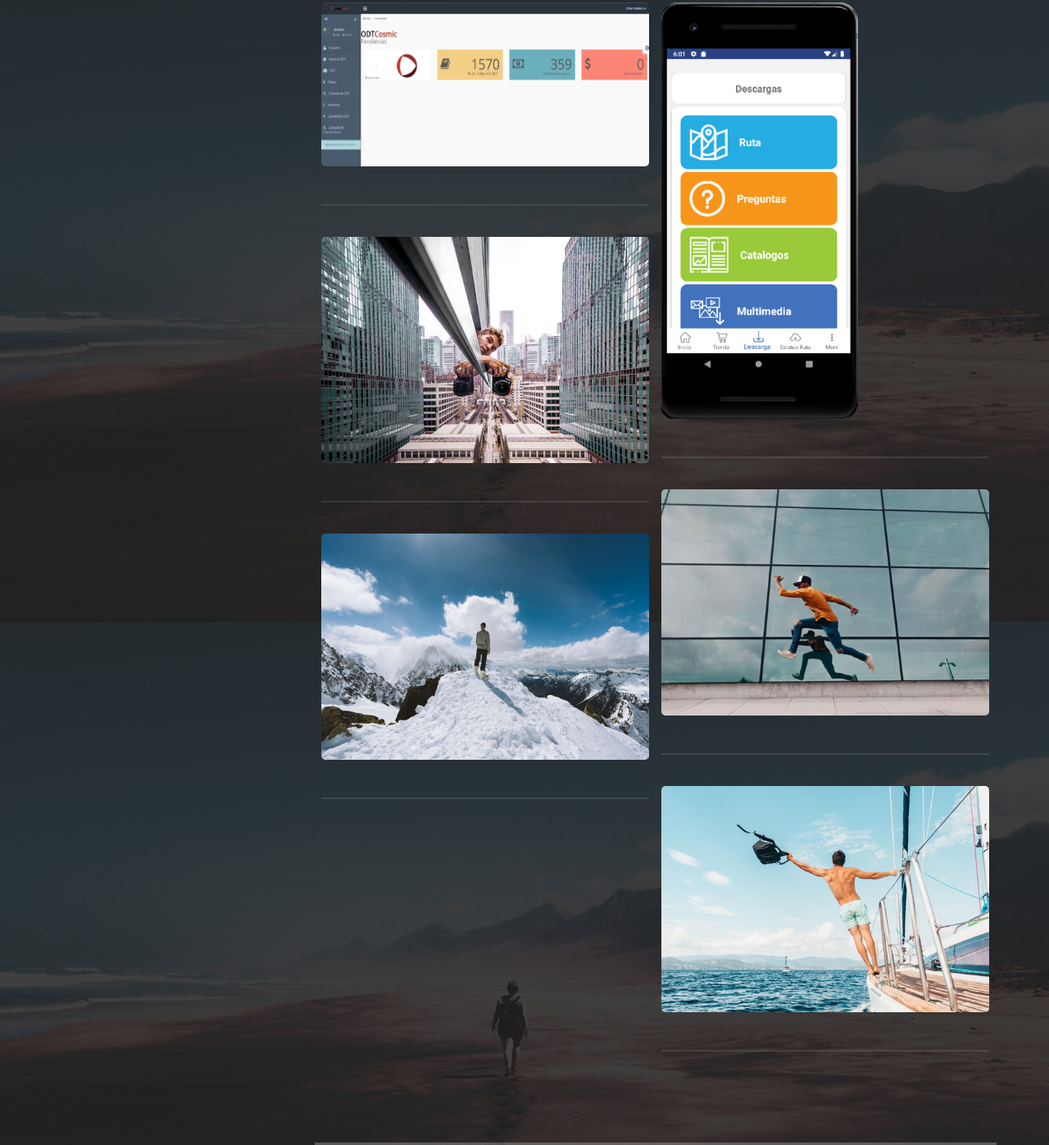
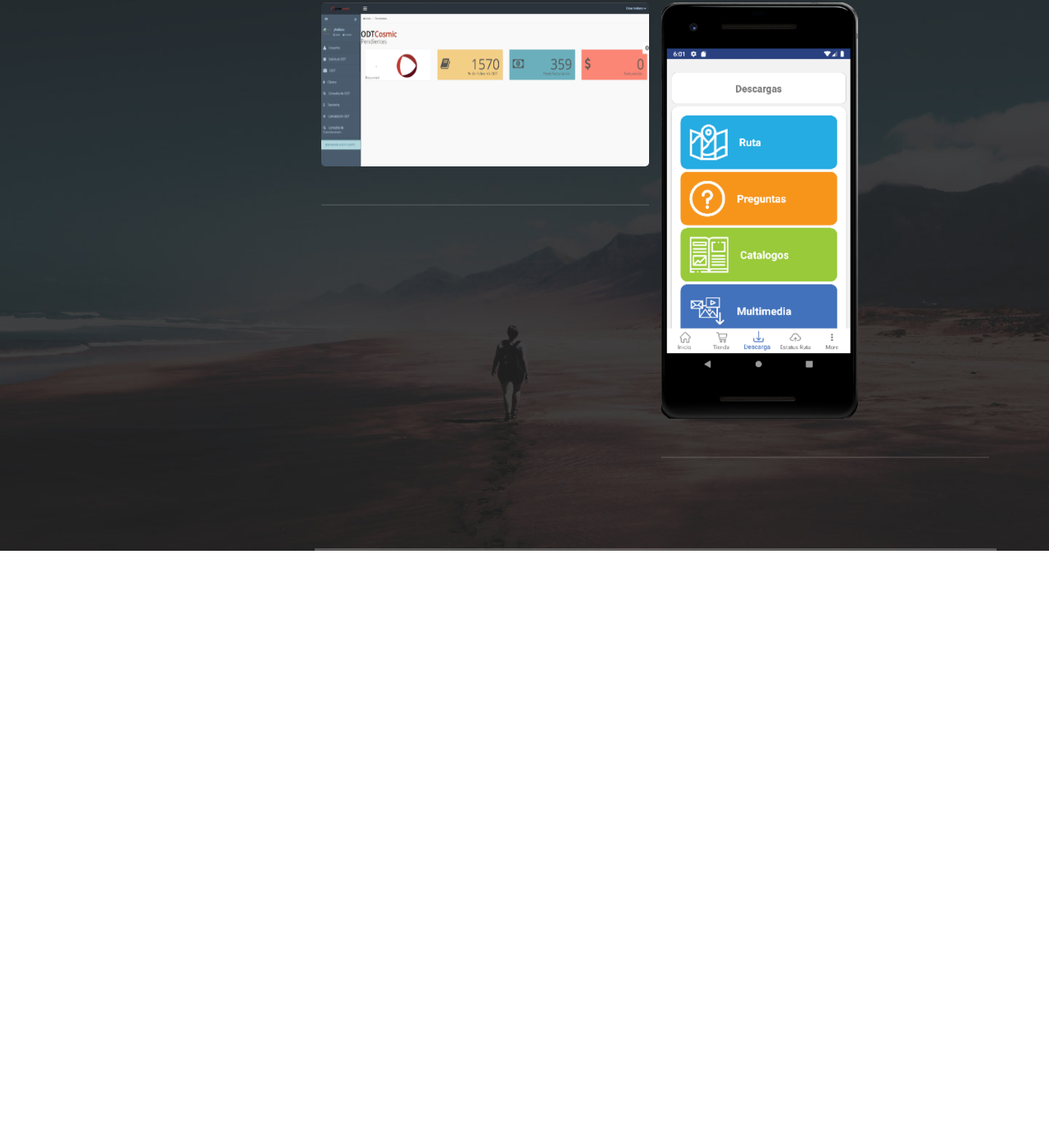
Before and after one commit to jArellano1/PortOmarArellanoReflux, a plain HTML site: page index.html in a window 1280 px wide. Shown: the part 2441-3838 px from the top of the page at 82% size. After the commit the page ends 3113 px from the top, so only its background shows below. Drawn offline with Linux system fonts and the light colour scheme.

Commit message:
limpiando imagenes

```diff
--- a/index.html
+++ b/index.html
@@ -223,7 +223,7 @@ https://templatemo.com/tm-531-reflux
                 </figure>
               </div>
 
-              <div class="isotope-item" data-type="animals">
+              <!-- <div class="isotope-item" data-type="animals">
                 <figure class="snip1321">
                   <img src="assets/images/portfolio-03.jpg" alt="sq-sample26" />
                   <figcaption>
@@ -233,9 +233,9 @@ https://templatemo.com/tm-531-reflux
                     <span>customize anything</span>
                   </figcaption>
                 </figure>
-              </div>
+              </div> -->
 
-              <div class="isotope-item" data-type="people">
+              <!-- <div class="isotope-item" data-type="people">
                 <figure class="snip1321">
                   <img src="assets/images/portfolio-04.jpg" alt="sq-sample26" />
                   <figcaption>
@@ -245,9 +245,9 @@ https://templatemo.com/tm-531-reflux
                     <span>Re-distribution not allowed</span>
                   </figcaption>
                 </figure>
-              </div>
+              </div> -->
 
-              <div class="isotope-item" data-type="nature">
+              <!-- <div class="isotope-item" data-type="nature">
                 <figure class="snip1321">
                   <img src="assets/images/portfolio-05.jpg" alt="sq-sample26" />
                   <figcaption>
@@ -257,9 +257,9 @@ https://templatemo.com/tm-531-reflux
                     <span>Ut sollicitudin risus</span>
                   </figcaption>
                 </figure>
-              </div>
+              </div> -->
 
-              <div class="isotope-item" data-type="animals">
+              <!-- <div class="isotope-item" data-type="animals">
                 <figure class="snip1321">
                   <img src="assets/images/portfolio-06.jpg" alt="sq-sample26" />
                   <figcaption>
@@ -269,7 +269,7 @@ https://templatemo.com/tm-531-reflux
                     <span>Donec eget massa ante</span>
                   </figcaption>
                 </figure>
-              </div>
+              </div> -->
             </div>
           </div>
         </div>
```
